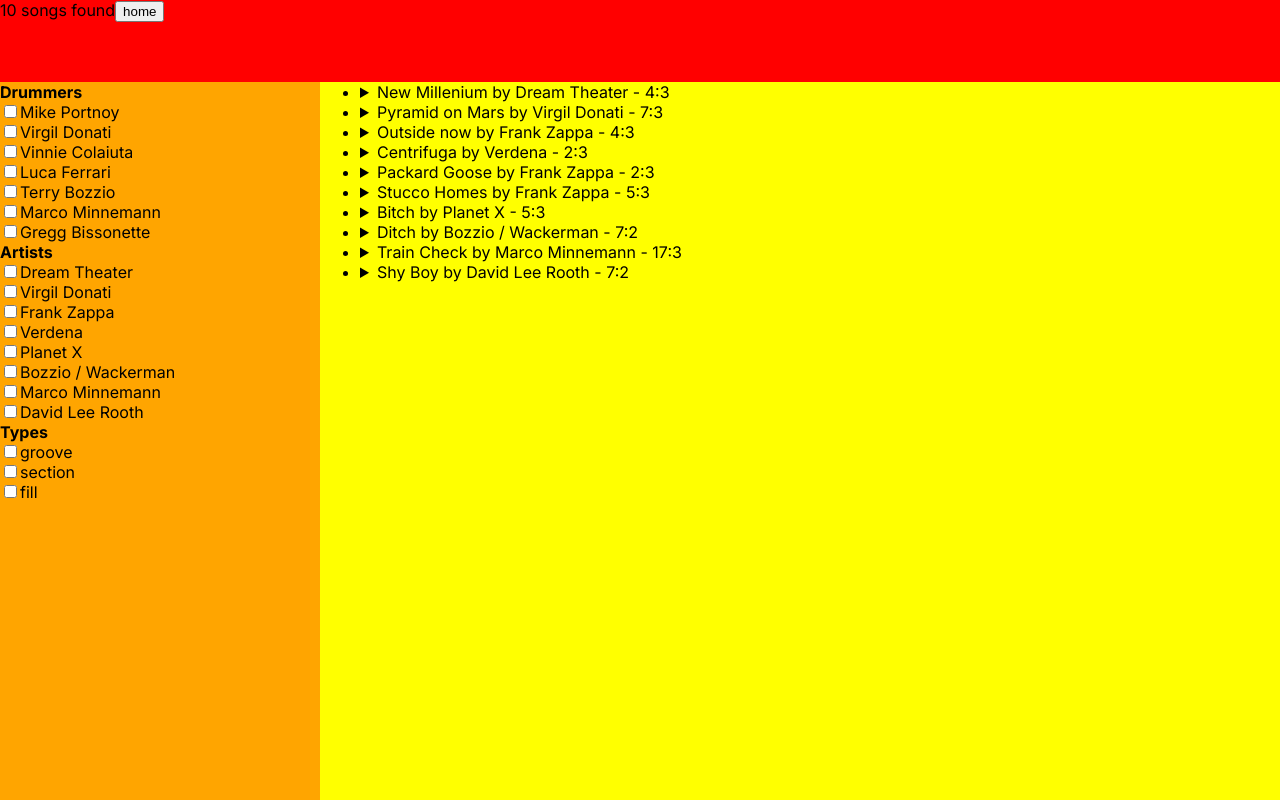
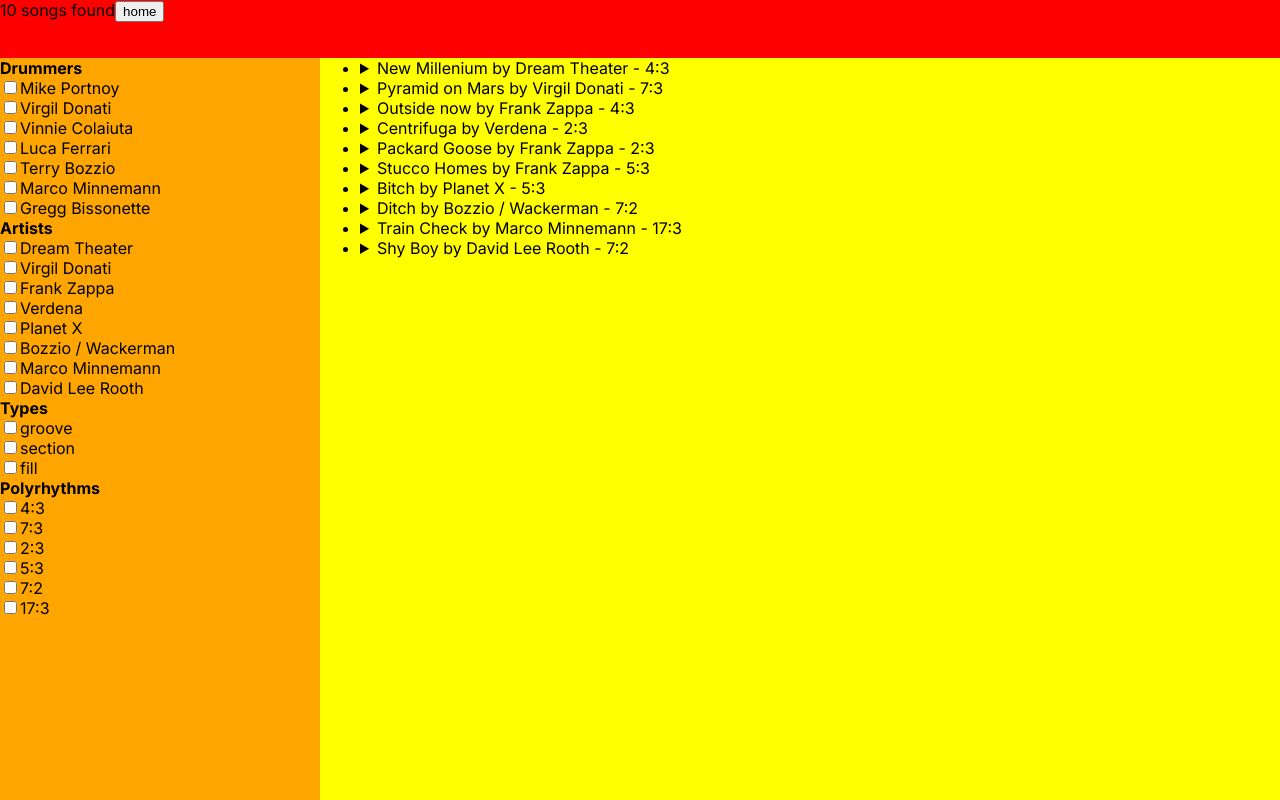
Before and after one commit to MarcoMaz/polylistsongs, a Next.js app: page /search in a window 1280 px wide. Built offline with nearby package versions, Linux system fonts and the light colour scheme.

Commit message:
- add polyrhythm selection

```diff
--- a/src/app/search/page.tsx
+++ b/src/app/search/page.tsx
@@ -4,6 +4,7 @@
 import { useState } from "react";
 import { songsData } from "../../../pages/api/songs";
 import Link from "next/link";
+import { PolyrhythmProp } from "@/models/model";
 
 interface SelectionComponentProps {
   items: string[];
@@ -46,9 +47,20 @@
     ...new Set(songsData.map((song) => song.polyType)),
   ];
 
+  const polys = songsData.map((song) => song.polyrhythm);
+
+  const uniquePolys = polys.filter(
+    (song, index, self) =>
+      index ===
+      self.findIndex((s) => s.against === song.against && s.base === song.base)
+  );
+
   const [selectedDrummers, setSelectedDrummers] = useState<string[]>([]);
   const [selectedArtists, setSelectedArtists] = useState<string[]>([]);
   const [selectedPolytypes, setSelectedPolytypes] = useState<string[]>([]);
+  const [selectedUniquePolys, setSelectedUniquePolys] = useState<
+    (PolyrhythmProp & { selected: boolean })[]
+  >([]);
 
   const handleSelection = (
     item: string,
@@ -62,6 +74,14 @@
     }
   };
 
+  const handlePolySelection = (index: number): void => {
+    const updatedPolys = [...uniquePolys] as (PolyrhythmProp & {
+      selected: boolean;
+    })[];
+    updatedPolys[index].selected = !updatedPolys[index].selected;
+    setSelectedUniquePolys(updatedPolys.filter((x) => x.selected));
+  };
+
   const filteredSongsData = songsData.filter(
     (song) =>
       (selectedDrummers.length === 0 ||
@@ -69,6 +89,16 @@
       (selectedArtists.length === 0 || selectedArtists.includes(song.artist)) &&
       (selectedPolytypes.length === 0 ||
         selectedPolytypes.includes(song.polyType))
+  );
+
+  const filteredByPolySongsData = filteredSongsData.filter((song) =>
+    selectedUniquePolys.length === 0
+      ? true
+      : selectedUniquePolys.some(
+          (poly) =>
+            poly.against === song.polyrhythm.against &&
+            poly.base === song.polyrhythm.base
+        )
   );
 
   const numberOfResults =
@@ -106,9 +136,7 @@
           />
         </div> */}
         <Link href={"/"}>
-          <button>
-            home
-          </button>
+          <button>home</button>
         </Link>
       </header>
       <aside>
@@ -136,10 +164,31 @@
           }
           label="Types"
         />
+        <strong>Polyrhythms</strong>
+        <div>
+          {uniquePolys.map((x, index) => {
+            return (
+              <div key={index}>
+                <input
+                  type="checkbox"
+                  id={`poly${index}`}
+                  name={`poly${index}`}
+                  checked={selectedUniquePolys.some(
+                    (poly) => poly.against === x.against && poly.base === x.base
+                  )}
+                  onChange={() => handlePolySelection(index)}
+                />
+                <label htmlFor={`poly${index}`}>
+                  {x.against}:{x.base}
+                </label>
+              </div>
+            );
+          })}
+        </div>
       </aside>
       <main>
         <ul>
-          {filteredSongsData.map(
+          {filteredByPolySongsData.map(
             (
               {
                 title,
```
